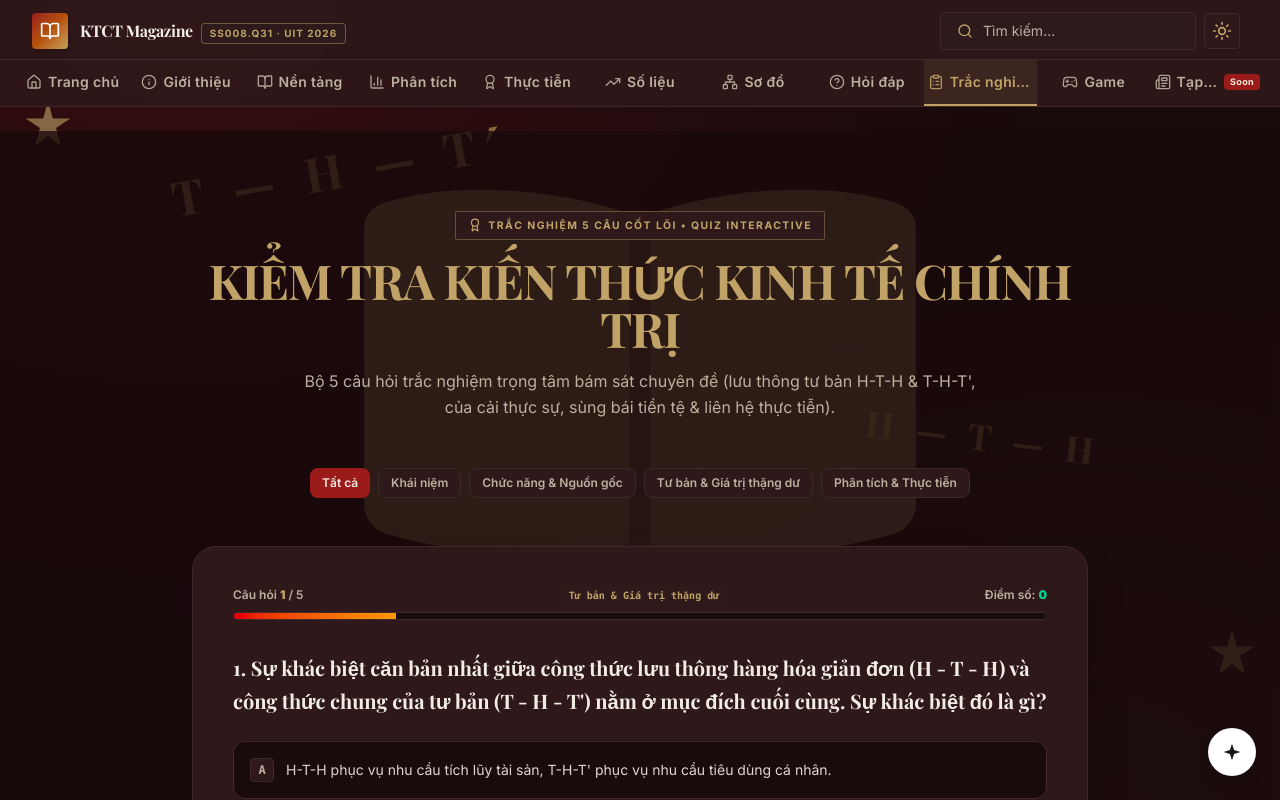
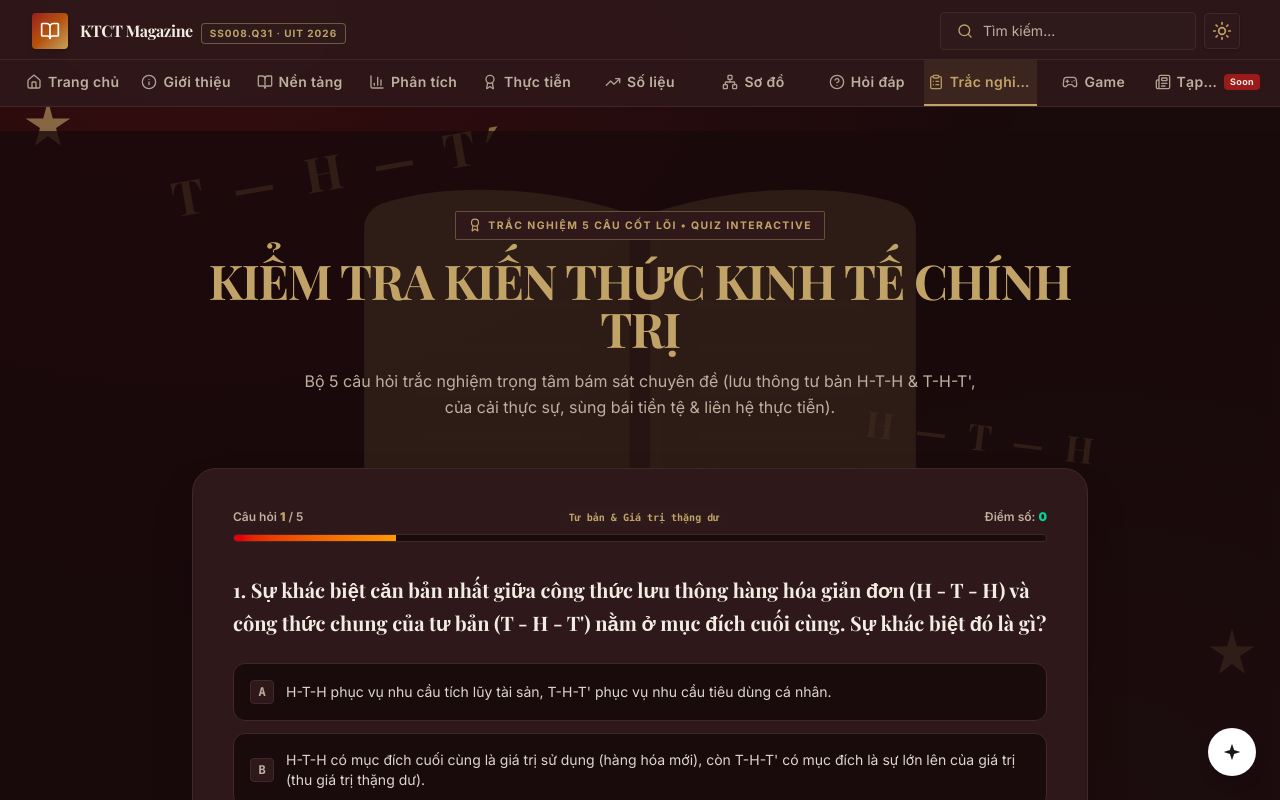
Before and after one commit to Pengikas/ktct-digital-magazine, a Next.js app: page /quiz in a window 1280 px wide. Shown: the top 800 px of the page. Built offline with nearby package versions, Linux system fonts and the light colour scheme; a web font is replaced by a local one.

Commit message:
Remove category filter tabs from quiz

```diff
--- a/sections/QuizSection.tsx
+++ b/sections/QuizSection.tsx
@@ -15,10 +15,7 @@ export function QuizSection() {
   const [userAnswers, setUserAnswers] = React.useState<{ [key: number]: number }>({});
   const [selectedCategory, setSelectedCategory] = React.useState<string>("Tất cả");
 
-  const filteredQuestions = React.useMemo(() => {
-    if (selectedCategory === "Tất cả") return QUIZ_QUESTIONS;
-    return QUIZ_QUESTIONS.filter((q) => q.category === selectedCategory);
-  }, [selectedCategory]);
+  const filteredQuestions = QUIZ_QUESTIONS;
 
   const currentQ = filteredQuestions[currentQuestionIndex] || filteredQuestions[0];
   const progressPercent = Math.round(((currentQuestionIndex + 1) / filteredQuestions.length) * 100);
@@ -75,34 +72,6 @@ export function QuizSection() {
             Bộ 5 câu hỏi trắc nghiệm trọng tâm bám sát chuyên đề (lưu thông tư bản H-T-H &amp; T-H-T', của cải thực sự, sùng bái tiền tệ &amp; liên hệ thực tiễn).
           </p>
         </div>
-
-        {/* Category Filters */}
-        {!isQuizCompleted && (
-          <div className="flex flex-wrap justify-center gap-2">
-            {[
-              "Tất cả",
-              "Khái niệm",
-              "Chức năng & Nguồn gốc",
-              "Tư bản & Giá trị thặng dư",
-              "Phân tích & Thực tiễn",
-            ].map((cat) => (
-              <button
-                key={cat}
-                onClick={() => {
-                  setSelectedCategory(cat);
-                  handleRestartQuiz();
-                }}
-                className={`px-3 py-1.5 rounded-lg text-xs font-semibold transition-all ${
-                  selectedCategory === cat
-                    ? "bg-[#9b1b1b] text-[#f4ebe0]"
-                    : "bg-marx-raised text-muted-foreground hover:bg-[hsl(var(--muted))] hover:text-foreground border border-marx"
-                }`}
-              >
-                {cat}
-              </button>
-            ))}
-          </div>
-        )}
 
         {/* Quiz Board */}
         {!isQuizCompleted ? (
@@ -209,11 +178,10 @@ export function QuizSection() {
               <button
                 onClick={handleNextQuestion}
                 disabled={!isAnswerSubmitted}
-                className={`px-6 py-2.5 rounded-xl font-bold text-xs sm:text-sm flex items-center space-x-2 transition-all ${
-                  isAnswerSubmitted
-                    ? "bg-gradient-to-r from-red-600 to-amber-500 text-foreground shadow-lg hover:scale-105"
-                    : "bg-[hsl(var(--muted))] text-muted-foreground cursor-not-allowed"
-                }`}
+                className={`px-6 py-2.5 rounded-xl font-bold text-xs sm:text-sm flex items-center space-x-2 transition-all ${isAnswerSubmitted
+                  ? "bg-gradient-to-r from-red-600 to-amber-500 text-foreground shadow-lg hover:scale-105"
+                  : "bg-[hsl(var(--muted))] text-muted-foreground cursor-not-allowed"
+                  }`}
               >
                 <span>
                   {currentQuestionIndex < filteredQuestions.length - 1 ? "Câu tiếp theo" : "Xem kết quả hoàn thành"}
```
